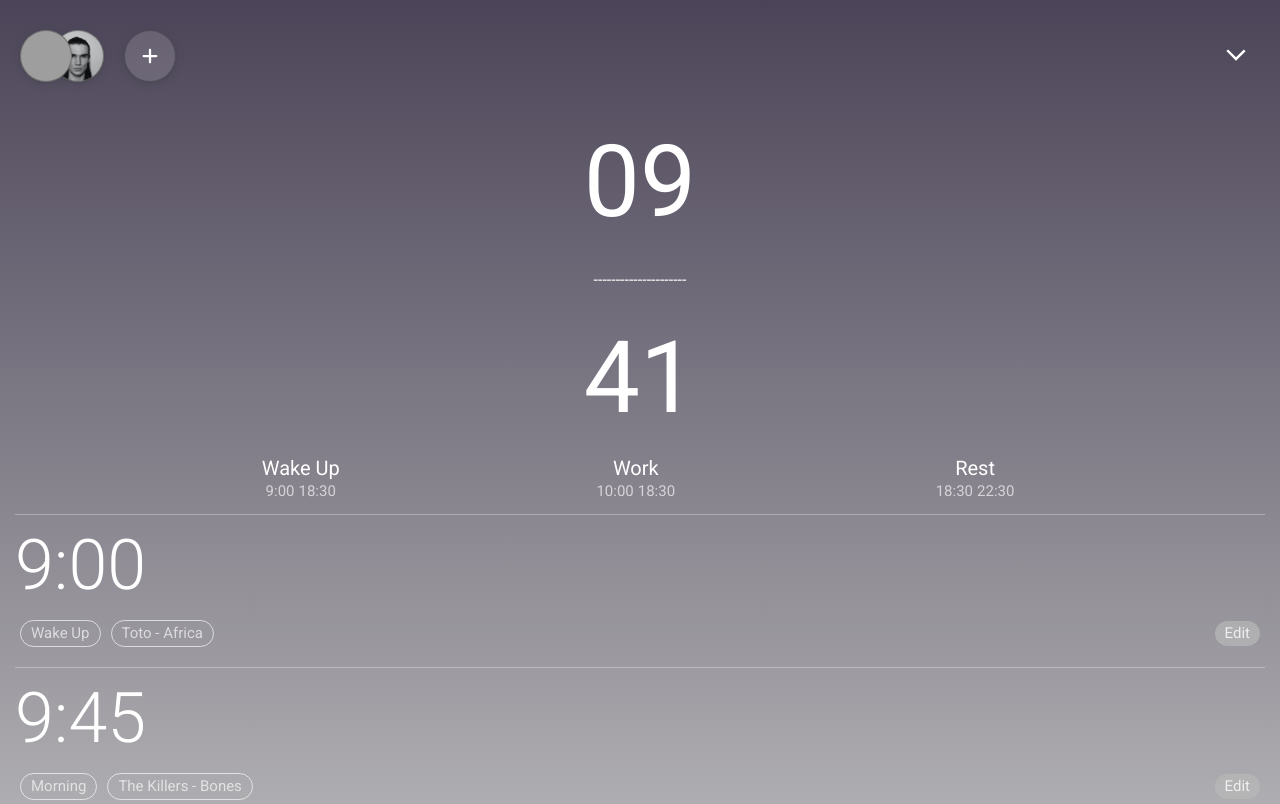
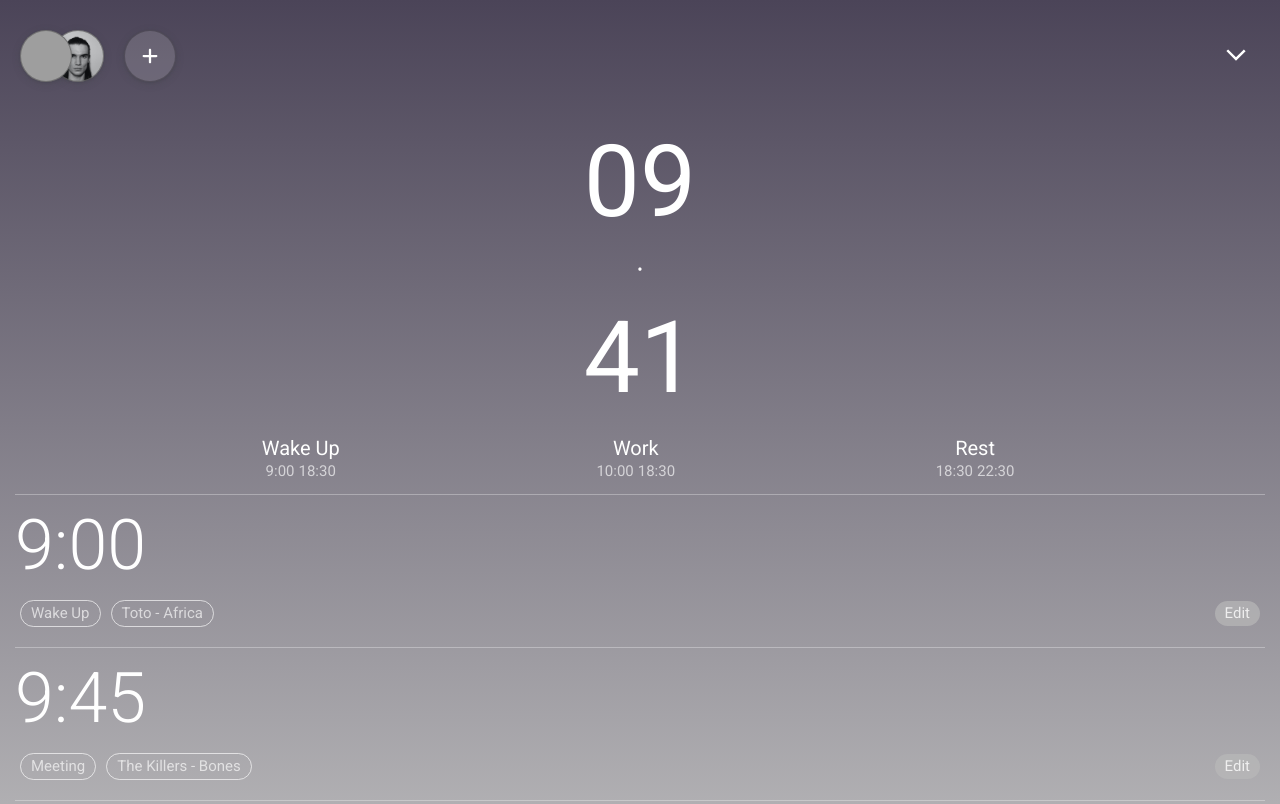
Before and after one commit to kyleajw/tasks-app, a plain HTML site: page index.html in a window 1280 px wide. Shown: the top 804 px of the page. Drawn offline with Linux system fonts and the light colour scheme; grey boxes are pictures that could not be loaded.

Commit message:
added bullet instead of dashes between hours and minutes

```diff
--- a/index.html
+++ b/index.html
@@ -34,7 +34,7 @@
             <div class="alarm-clock">
                 <div class="current-time">
                     <div class="hours">09</div>
-                    <div class="timeline">---------------------</div>
+                    <div class="bullet">&#8226</div>
                     <div class="minutes">41</div>
                 </div>
                 <div class="schedule-overview">
@@ -80,7 +80,7 @@
                         <div class="toggle-alarm"></div>
 
                         <div class="alarm-info">
-                            <div class="alarm-description">Morning</div>
+                            <div class="alarm-description">Meeting</div>
                             <div class="alarm-ringtone">The Killers - Bones</div>
                             <div class="alarm-edit">Edit</div>
                         </div>
--- a/style.css
+++ b/style.css
@@ -94,9 +94,9 @@ body{
     margin-top: 30px;
 }
 
-.timeline{
-    margin-top: 20px;
-    margin-bottom: 20px;
+.bullet{
+    margin-top: 10px;
+    margin-bottom: 10px;
 }
 
 .alarms-list{
```
